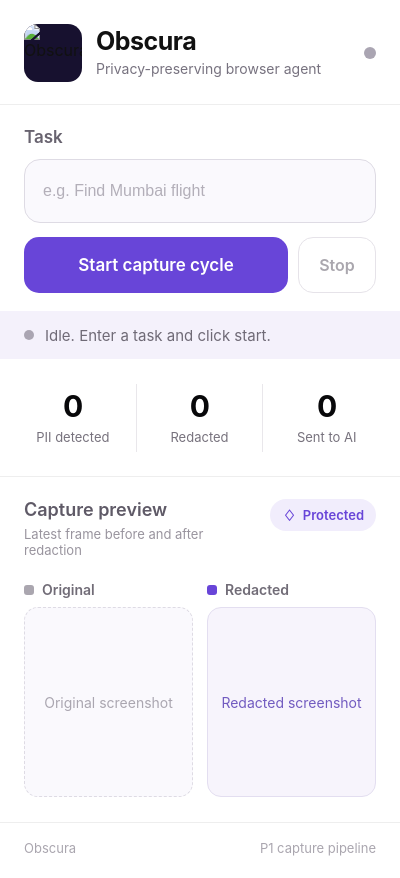
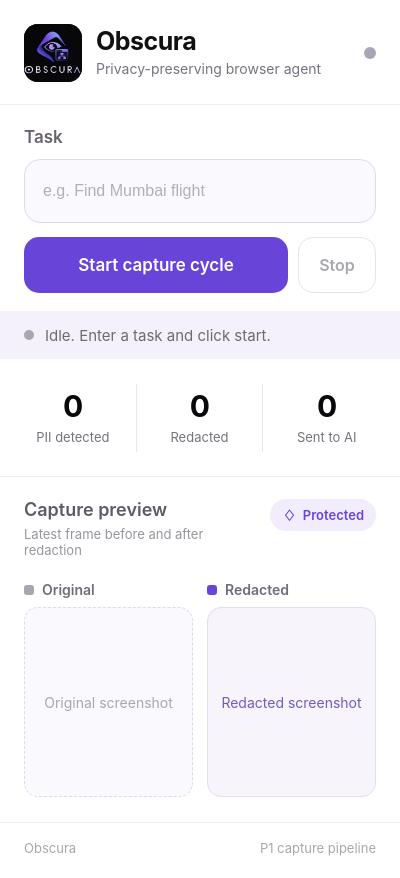
Before and after one commit to Team-Cipher-Obscura/Obscura, a browser extension: page extension/popup.html in a window 400 px wide. Drawn offline with Linux system fonts and the light colour scheme; files whose address does not match are found by name.

Commit message:
Update popup files

```diff
--- a/extension/popup.html
+++ b/extension/popup.html
@@ -23,7 +23,7 @@
 
         <div class="logo-wrapper">
           <img
-            src="logo.png"
+            src="assets/obscura-logo.jpeg"
             alt="Obscura"
             class="logo"
           />
```
Also changed, not shown: assets/obscura-logo.jpeg (added).
